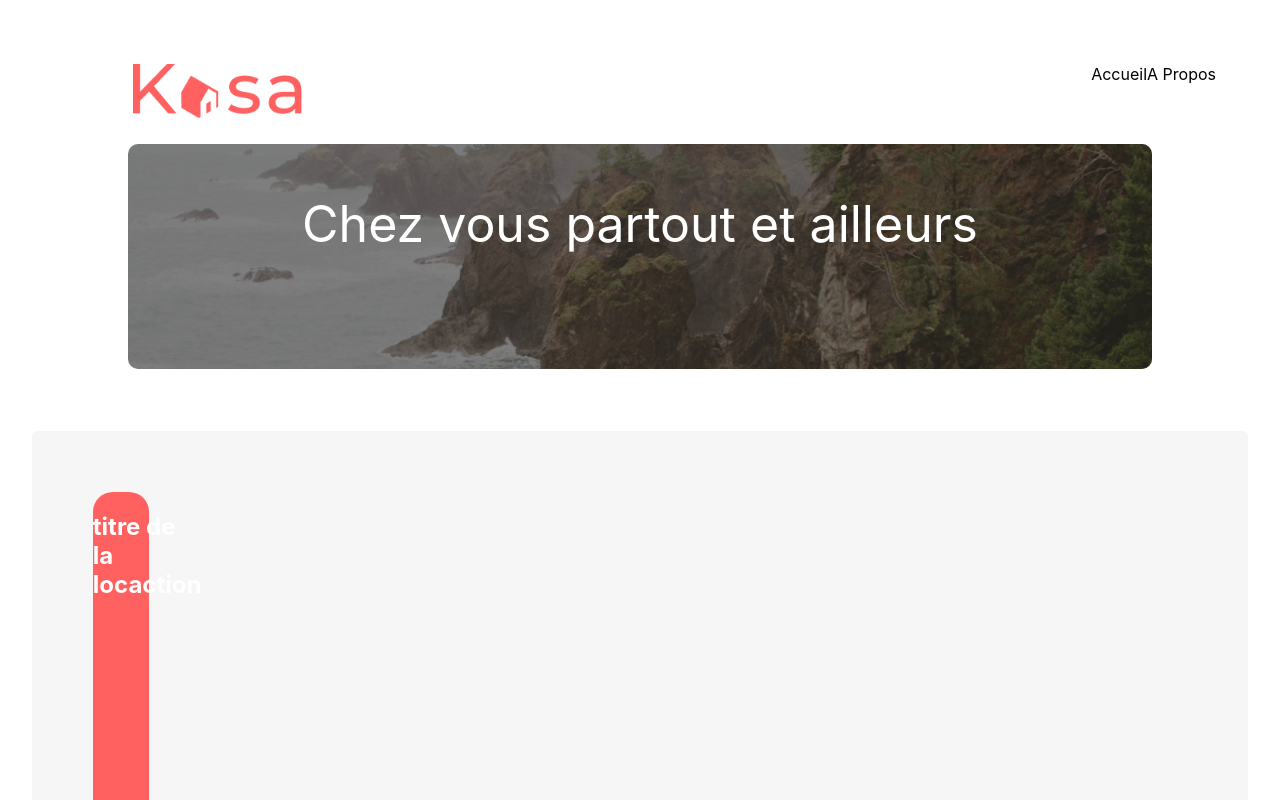
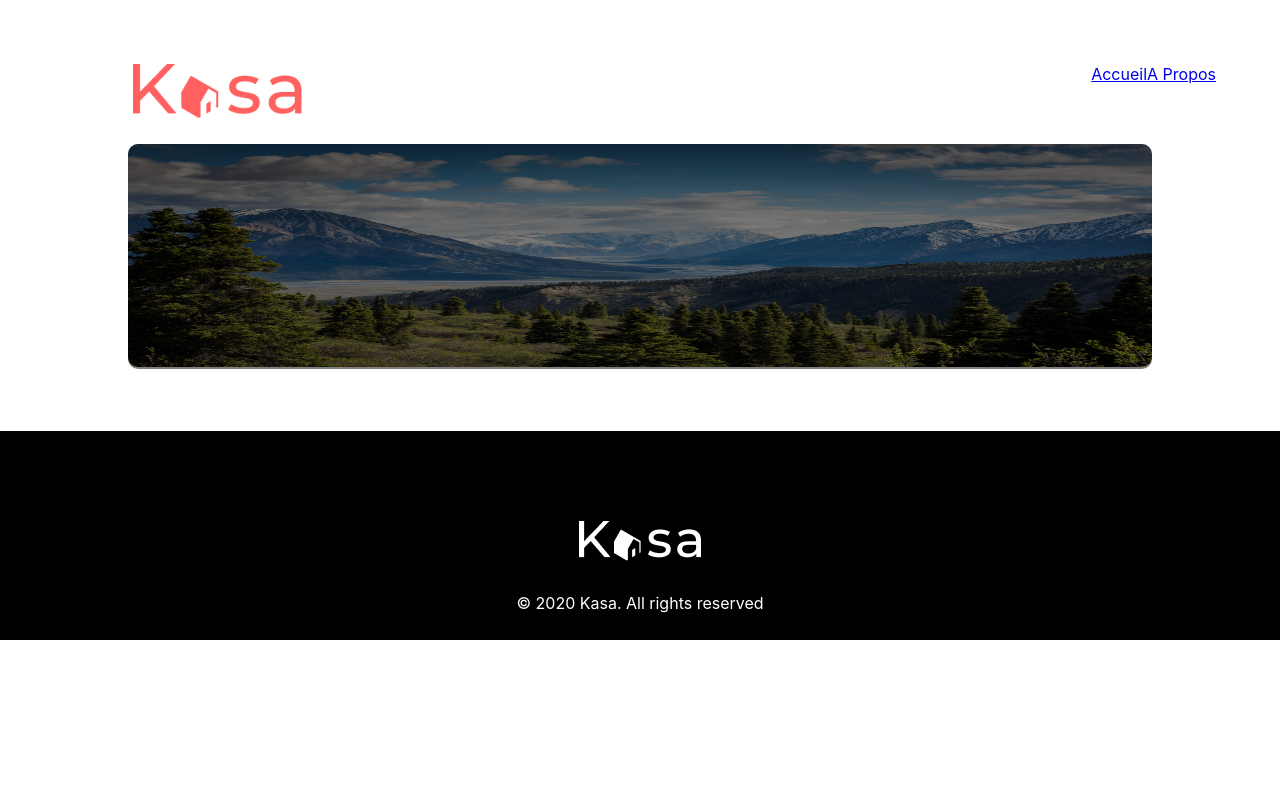
Before and after one commit to AugustinEloy/P8_OC, a React (Create React App) app: page /apropos in a window 1280 px wide. Shown: the top 800 px of the page. Built offline with nearby package versions, Linux system fonts and the light colour scheme.

Commit message:
depot dev

```diff
--- a/package.json
+++ b/package.json
@@ -8,6 +8,7 @@
     "@testing-library/user-event": "^13.5.0",
     "react": "^18.3.1",
     "react-dom": "^18.3.1",
+    "react-router-dom": "^6.23.1",
     "react-scripts": "5.0.1",
     "web-vitals": "^2.1.4"
   },
--- a/src/App.css
+++ b/src/App.css
@@ -102,3 +102,16 @@
   color:white;
   padding-top: 1%;
 }
+.apps{
+  margin-top: 2%;
+  width: 100%;
+  height: 223px;
+  display: flex;
+  justify-content: center;
+}
+.apps img{
+  position: absolute;
+  border-radius: 10px;
+  width: 80%;
+  height: 223px;
+}
--- a/src/App.js
+++ b/src/App.js
@@ -1,20 +1,24 @@
 
 import './App.css';
+import React from 'react';
+import ReactDOM from 'react-dom/client';
+import { Routes, Route } from 'react-router-dom';
 import Hello from './components/header';
 import Body from './components/body'
 import Footer from './components/footer';
+import Apropos from './pages/apropos';
 
 function App() {
   return (
     <div className="App">
       <Hello />
-      <Body />
+      <Routes>
+        <Route path="/" element={<Body />} />
+        <Route path="/apropos" element={<Apropos />} />
+      </Routes>
       <Footer />
     </div>
   );
 }
 
-
-
-
 export default App;
--- a/src/components/body.js
+++ b/src/components/body.js
@@ -1,6 +1,7 @@
 import React, { useEffect } from 'react';
 import '../App.css'
 import LogementData from '../data/logements.json'
+import imgh from '../assets/IMG.png';
 
 
 
@@ -15,6 +16,7 @@ function Card (){
         <div className ="card">
             <h2>titre de la locaction</h2>
         </div>
+
     )
 }
 
@@ -23,11 +25,19 @@ function Body(){
             Check();
          }, []);
     return(
+        <>
+        <div className='imgh'>
+            <img src={imgh} alt='img'/>
+                <div className='overlay'>
+                </div>
+                <p>Chez vous partout et ailleurs</p>
+        </div>
         <div className='test'>
             <div className ="cards">
             < Card />
             </div>
         </div>
+        </>
     )
 }
 export default Body;
--- a/src/components/header.js
+++ b/src/components/header.js
@@ -1,28 +1,22 @@
-import logo1 from '../LOGO.png'
-import '../App.css'
-import imgh from '../assets/IMG.png'
+import React from 'react';
+import { Link } from 'react-router-dom';
+import logo1 from '../LOGO.png';
+import '../App.css';
+
 function Hello() {
     return (
-      <>
+
       <div className='header'>
         <div className='logo'>
               <img src={logo1} alt='logo'/>
         </div>
         <div className='liste'>
-          <li>Accueil</li>
-          <li onClick={AproposClick}>A Propos</li>
+          <li><Link to="/">Accueil</Link></li>
+          <li><Link to="/apropos">A Propos</Link></li>
         </div>
-     </div>
-     <div  className='imgh'>
-        <img src={imgh} alt='img'/>
-        <div className='overlay'></div>
-        <p>Chez vous partout et ailleurs</p>
-     </div>
-     </>
+        </div>
+
 
     );
   }
-  function AproposClick (){
-    console.log('sa marche bg')
-  }
 export default Hello
--- a/src/index.js
+++ b/src/index.js
@@ -3,12 +3,16 @@ import ReactDOM from 'react-dom/client';
 import './index.css';
 import App from './App';
 import reportWebVitals from './reportWebVitals';
+import { BrowserRouter as Router } from 'react-router-dom';
+
 
 const root = ReactDOM.createRoot(document.getElementById('root'));
 root.render(
   <React.StrictMode>
+  <Router>
     <App />
-  </React.StrictMode>
+  </Router>
+</React.StrictMode>
 );
 
 // If you want to start measuring performance in your app, pass a function
--- /dev/null
+++ b/src/pages/apropos.js
@@ -0,0 +1,15 @@
+import React from "react";
+import '../App.css'
+import imgapp from '../assets/imgapps.png'
+function Apropos (){
+    return(
+        <div>
+            <div className="apps">
+                <img src={imgapp}></img>
+                <div className='overlay'>
+                </div>
+            </div>
+        </div>
+    )
+}
+ export default Apropos;
```
Also changed, not shown: src/assets/imgapps.png (renamed from src/assets/Image source 2.png), 1 other file (tests, documents, lock files or other folders).
